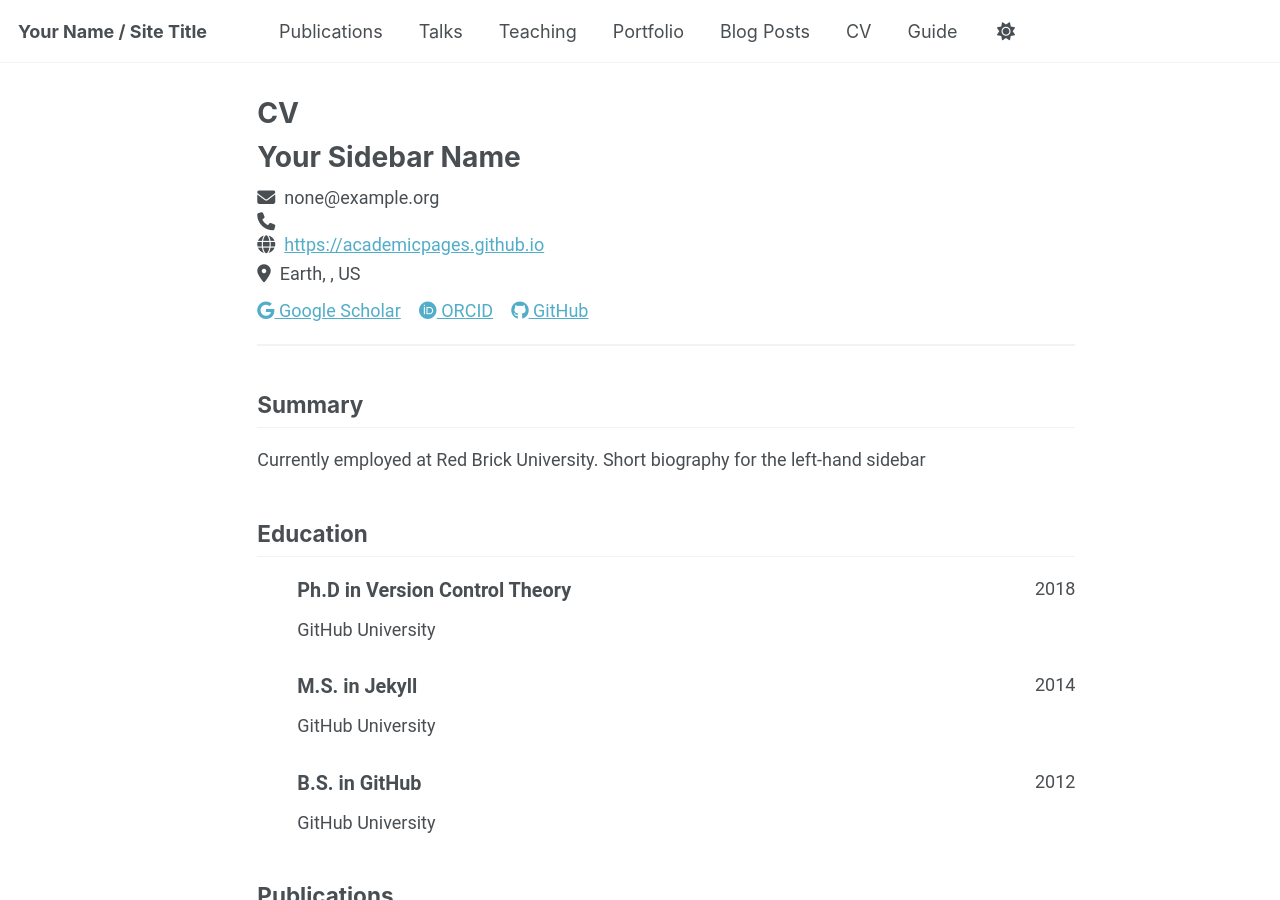
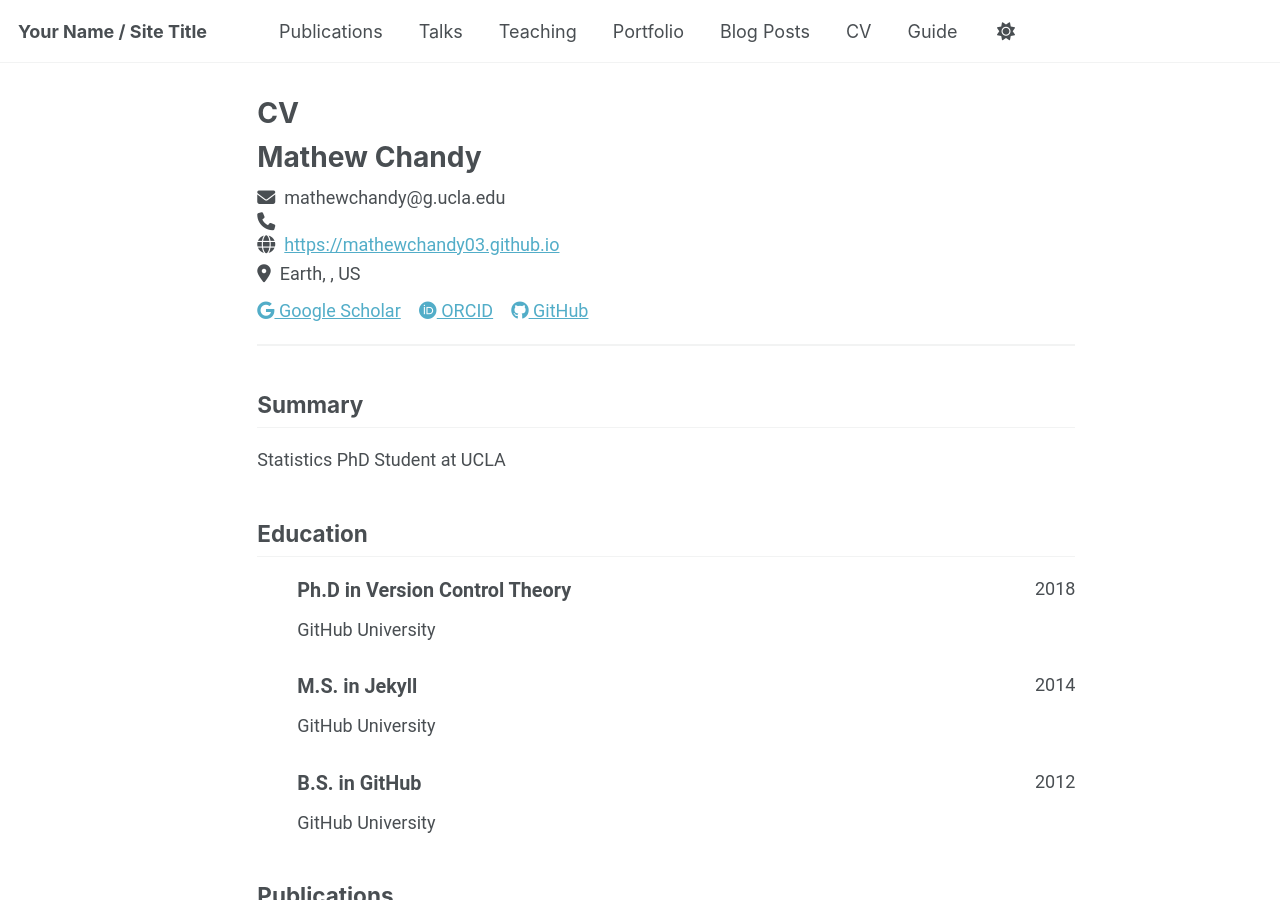
Before and after one commit to mathewchandy03/mathewchandy03.github.io, a Jekyll site: the page built from _pages/cv-json.md, in a window 1280 px wide and 900 px high. Built offline with Jekyll 4.4.1, drawn with Linux system fonts in a browser that asks for light colours; a script bundle is joined from its source files by our own code; library files that are not in the unit come from our copies.

Commit message:
json change

```diff
--- a/_data/cv.json
+++ b/_data/cv.json
@@ -1,10 +1,10 @@
 {
   "basics": {
-    "name": "Your Sidebar Name",
-    "email": "none@example.org",
+    "name": "Mathew Chandy",
+    "email": "mathewchandy@g.ucla.edu",
     "phone": "",
-    "website": "https://academicpages.github.io",
-    "summary": "Currently employed at Red Brick University. Short biography for the left-hand sidebar",
+    "website": "https://mathewchandy03.github.io",
+    "summary": "Statistics PhD Student at UCLA",
     "location": {
       "address": "",
       "postalCode": "",
@@ -16,17 +16,17 @@
       {
         "network": "Google Scholar",
         "username": "",
-        "url": "https://scholar.google.com/citations?user=PS_CX0AAAAAJ"
+        "url": "https://scholar.google.com/citations?user=59kKVksAAAAJ&hl=en&authuser=1"
       },
       {
         "network": "ORCID",
         "username": "",
-        "url": "https://orcid.org/yourorcidurl"
+        "url": "https://orcid.org/0009-0007-0548-3215"
       },
       {
         "network": "GitHub",
         "username": "academicpages",
-        "url": "https://github.com/academicpages"
+        "url": "https://github.com/mathewchandy03"
       }
     ]
   },
```
